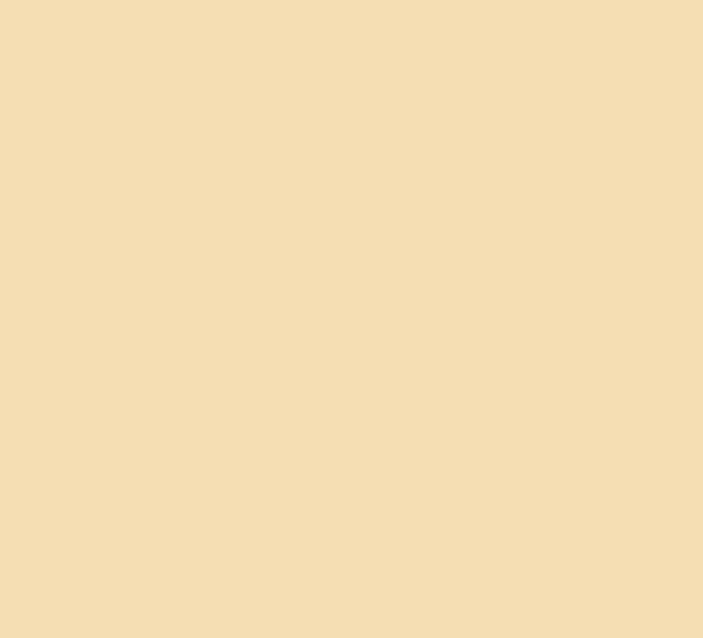
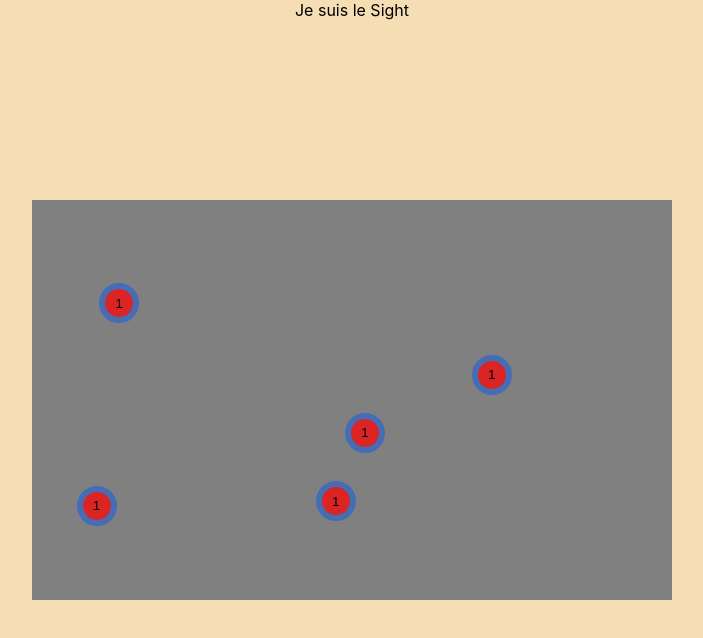
Before and after one commit to CMarjorie/Projet-jeu-de-tir, a React (Create React App) app: page /sight/1 in a window 1280 px wide. Before the commit this address had no page. Shown: the top 638 px of the page, without its empty margins (288-991 px from the left). Built offline with nearby package versions, Linux system fonts and the light colour scheme.

Commit message:
Feat: Add level for sight game

```diff
--- a/src/App.css
+++ b/src/App.css
@@ -2,7 +2,6 @@
   background-color:wheat;
   justify-content: center;
 }
-
 
 .App, .Sight {
   text-align: center;
@@ -12,38 +11,15 @@
   justify-content: center;
 }
 
-.App-logo {
-  height: 40vmin;
-  pointer-events: none;
-}
-
-@media (prefers-reduced-motion: no-preference) {
-  .App-logo {
-    animation: App-logo-spin infinite 20s linear;
-  }
-}
-
-.App-link {
-  color: #61dafb;
-}
-
-@keyframes App-logo-spin {
-  from {
-    transform: rotate(0deg);
-  }
-  to {
-    transform: rotate(360deg);
-  }
-}
-
 .BackGround {
+  position: absolute;
   width: 50vw;
   height: 50vh;
   background-color: grey;
 }
 
 .Circle {
-  position: relative;
+  position: absolute;
   width: 40px;
   height: 40px;
   background-color: rgba(255, 0, 0, 0.719);
--- a/src/App.js
+++ b/src/App.js
@@ -7,12 +7,13 @@ import Sight from './components/Pages/Sight';
 function App() {
   return (
     <BrowserRouter>
+     <div className="App">
       <Routes>
         <Route path='/' element={<Home />} />
         <Route path='/goal' element={<GoalKeeper />} />
-        <Route path='/sight' element={<Sight />} />
+        <Route path='/sight/:level' element={<Sight />} />
       </Routes>
-     <div className="App">
+
 
       </div>
     </BrowserRouter>
--- a/src/components/Atomes/Circle.js
+++ b/src/components/Atomes/Circle.js
@@ -1,14 +1,59 @@
-import { useState } from "react";
+import { useState, useEffect } from "react";
+import { useParams } from "react-router-dom";
 
 export default function Circle(props){
+    const {level} = useParams();
     const [isClicked, setIsClicked] = useState(false);
+    const [style,setStyle] = useState({
+        top: "",
+        left: ""
+    });
+
+    useEffect(() => {
+        newStyle();
+    },[])
 
     return (
         <>
             { !isClicked &&
-                <button className="Circle " onClick={(e)=>setIsClicked(true)}></button>
+                <button className="Circle " onClick={handleClick} style={style} >{level}</button>
             }
-           </>
+        </>
     )
 
+
+    function handleClick(){
+        setIsClicked(true);
+        newStyle();
+        console.log(level)
+        switch(level){
+            case 'easy':
+                setTimeout(display,3000);
+                break;
+            case 'medium' :
+                setTimeout(display,2000);
+                break;
+            case 'high' :
+                setTimeout(display,1000);
+                break;
+            default:
+                return null;
+        }
+
+    }
+
+    function display(){
+        setIsClicked(false)
+    }
+
+    function getRandomArbitrary(min, max) {
+        return Math.random() * (max - min) + min;
+    }
+
+    function newStyle(){
+        setStyle({
+            top: getRandomArbitrary(0,(window.innerHeight*(50/100))-40).toString(10) + "px",
+            left: getRandomArbitrary(0,(window.innerWidth*(50/100))-40).toString(10) + "px"
+        })
+    }
 }
--- a/src/components/Molecules/BackGround.js
+++ b/src/components/Molecules/BackGround.js
@@ -1,11 +1,13 @@
-import { useState, useEffect } from "react";
 import Circle from "../Atomes/Circle";
 
 export default function BackGround(){
-    const [circles, setCircles] = useState([]);
 
     return (
-        <div className="BackGround">
+        <div className="BackGround" style={{top:window.innerHeight*0.25,left:window.innerWidth*0.25}}>
+           <Circle />
+           <Circle />
+           <Circle />
+           <Circle />
            <Circle />
         </div>
     )
--- a/src/components/Pages/Home.js
+++ b/src/components/Pages/Home.js
@@ -10,12 +10,26 @@ export default function Home() {
                    GoalKeeper
                  </button>
             </Link>
-            <Link to="/sight">
+
+            <h2>Sight</h2>
+            <p>Veuillez choisir votre niveau de difficulté</p>
+            <div>
+            <Link to="/sight/easy">
                 <button type="button">
-                    Sight
+                    Facile
                 </button>
             </Link>
-
+            <Link to="/sight/medium">
+                <button type="button">
+                    Normal
+                </button>
+            </Link>
+            <Link to="/sight/high">
+                <button type="button">
+                    Elevé
+                </button>
+            </Link>
+            </div>
         </div>
     )
 }
```
Also changed, not shown: src/components/Pages/Sight.js (+6 -5 lines).
